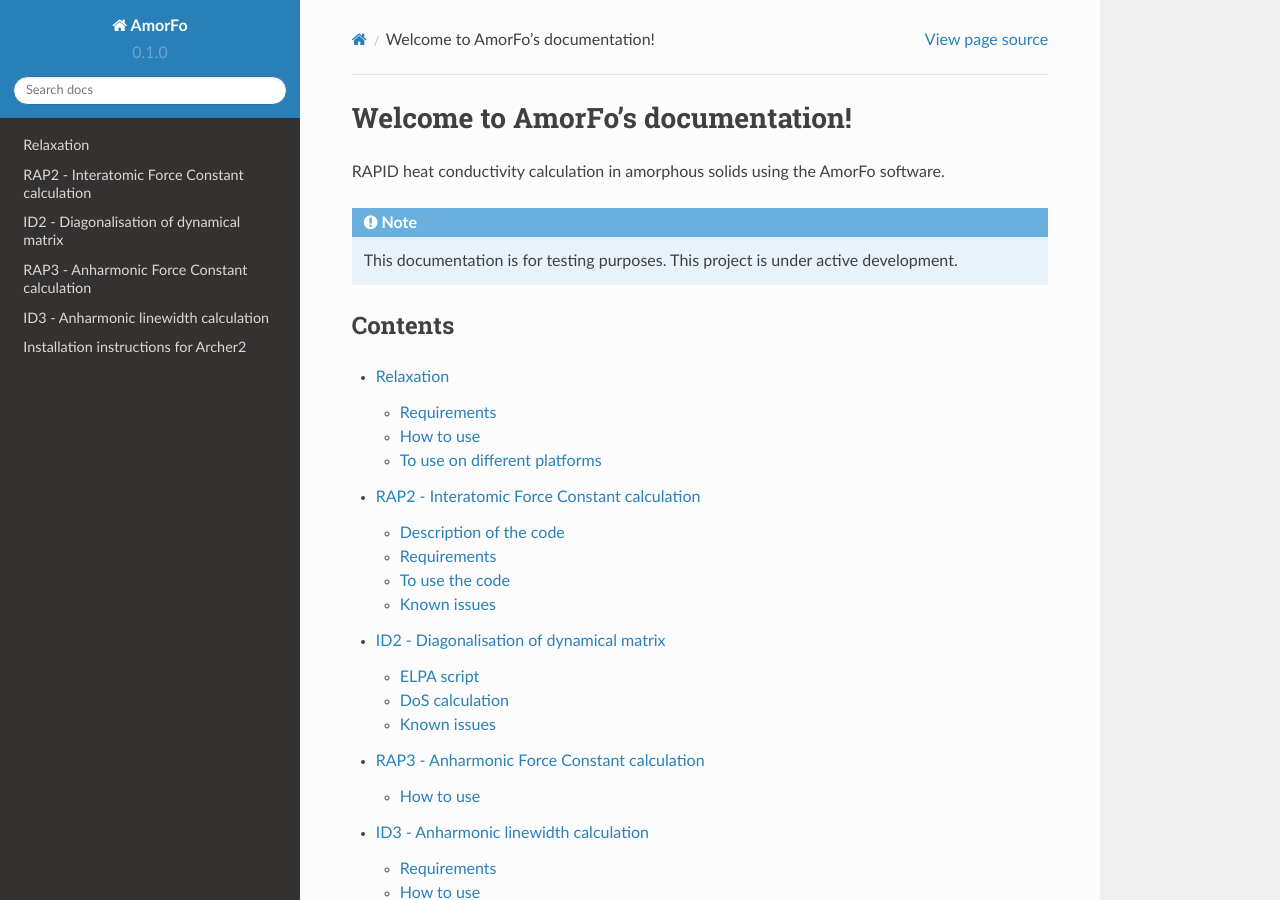
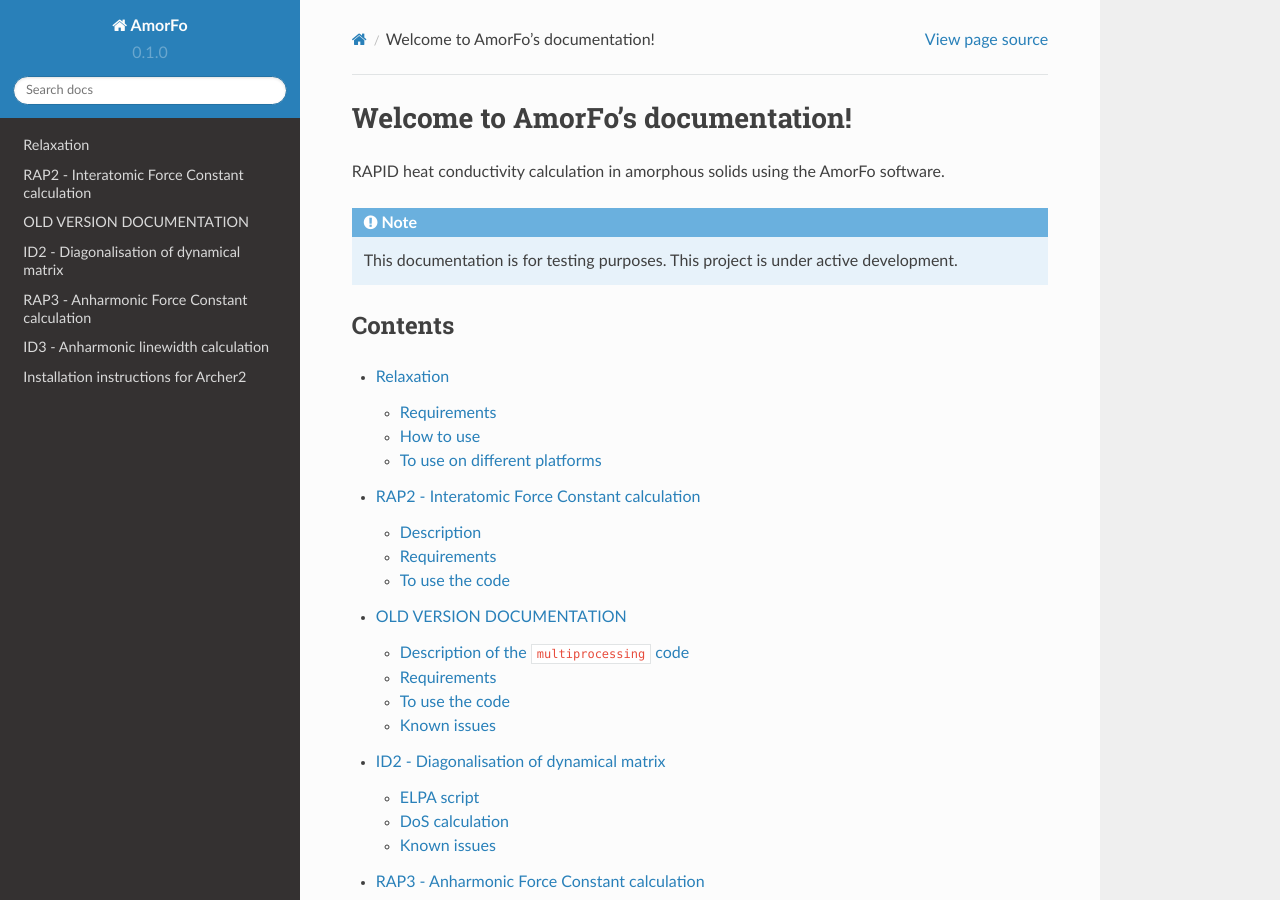
Before and after one commit to bp443/AmorDocs, a Sphinx documentation site: the page built from docs/source/index.rst, in a window 1280 px wide and 900 px high. Built offline with Sphinx 7.4.7 and the Read the Docs theme 2.0.0, drawn with Linux system fonts in a browser that asks for light colours; some of the changed lines change nothing that is shown.

Commit message:
Update rap2.rst

```diff
--- a/docs/source/rap2.rst
+++ b/docs/source/rap2.rst
@@ -4,8 +4,56 @@
 Latest code available on the `AMorFo project GitHub page <https://github.com/WignerTransport/AmorFo/tree/master>_`, under ``dynmat_lammps/dynmat_ACE_region``.
 The main code is contained in ``ASE_lammps_multi.py``.
 
-Description of the code
------------------------
+Description
+------------
+
+The ``RAP2_MPI_bcast.py`` Python code provided reads a relaxed POSCAR file as input. Using the ``ase.calculators.LAMMPSlib`` object, which imports the ``lammps`` package. It computes the 2nd order force constant matrix of the given structure. The code utilises multiple CPUs using the ``mpi4py``package. The output is placed in the Results folder from each separate process, which can then be collected to a hdf5 file in dense matrix format, applying the acoustic sum rule for translation with minimising the square sum of the correction matrix.
+
+Requirements
+--------------
+
+* Lammps to be installed, along with the ``lammps`` Python package.
+* The `PACE <https://docs.lammps.org/Packages_details.html#pkg-ml-pace>_` package for LAMMPS installed for the ACE potential. Alternatively QUIP installed for GAP potential.
+* ``ase`` Python pakcage to be installed in Python.
+* ``mpi4py``, ``h5py`` Python packages.
+
+To use the code
+----------------------
+
+1. Copy relaxed POSCAR into folder.
+
+To use the Regiona Acceleration Protocol (RAP), in ``calc_NL.py`` configure the variables identically to ``RAP2_MPI_bcast.py``. ``FC2_cutoff`` determines the radius within the forces are saved to the FC2 matrix. ``Force_cutoff`` determines the force range, so the atoms to be included in RAP are within radius of ``FC2_cutoff``+``Force_cutoff``.
+
+In ``RAP2_MPI_bcast.py``\:
+
+2. Change ``POSCAR_file`` variable to the name of the input POSCAR.
+3. Change the path to potential you are using.
+4. Set the type of potential under the ``potential`` variable.
+5. Change the input parameter of the protocol under ``FC2_cutoff``, ``Force_cutoff`` and ``displacement`` variables.
+6. Set ``WRITE_OUT_TYPE``, currently only file-per-process is supported, collective file write is under developement.
+7. If required set checkpointing: how many times the code should save partial results. Restart is not implemented yet.
+8. Change output folder if required.
+
+In the submit file of your cluster:
+
+8. Change the account name
+9. Change the number of tasks to the number you set in step 6.
+10. (Optional) Change modules to be loaded if necessary. Source your Python virtual environment where the ``lammps`` library is installed if it is not installed to the user.
+
+In the terminal:
+
+11. Submit your job using the ``sbatch`` command. The part is under review for use on CSD3.
+
+After finishing without errors, collect the output files:
+
+12. Change POSCAR name if needed in ``RAP2_collect.py``, and change the sum rule if needed. Currently, square sum minimisation of the translational sum rule is implemented.
+13. Run the ``RAP2_collect.py`` script to collect the partial results to the ``fc2.hdf5`` file containing a dense matrix under the "fc2" dataset.
+
+OLD VERSION DOCUMENTATION
+==========================
+
+Description of the ``multiprocessing`` code
+------------------------------------------
 
 The ``ASE_lammps_multi.py`` Python code provided reads a relaxed POSCAR file as input. Using the ``ase.calculators.LAMMPSlib`` object, which imports the ``lammps`` package. It computes the 2nd order force constant matrix of the given structure. The code utilises multiple CPUs using the ``multiprocessing`` Python package. The output ``fc2.npz`` file containing a sparse matrix then converted to the general hdf5 extension in dense matrix format with the ``npz_hdf5.py`` script, which also checks the sum rule.
 
```
